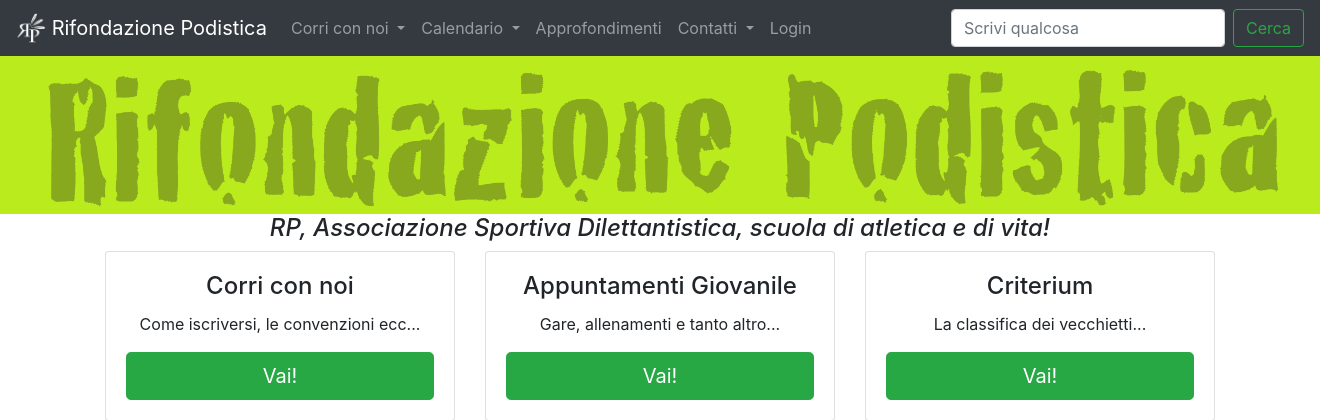
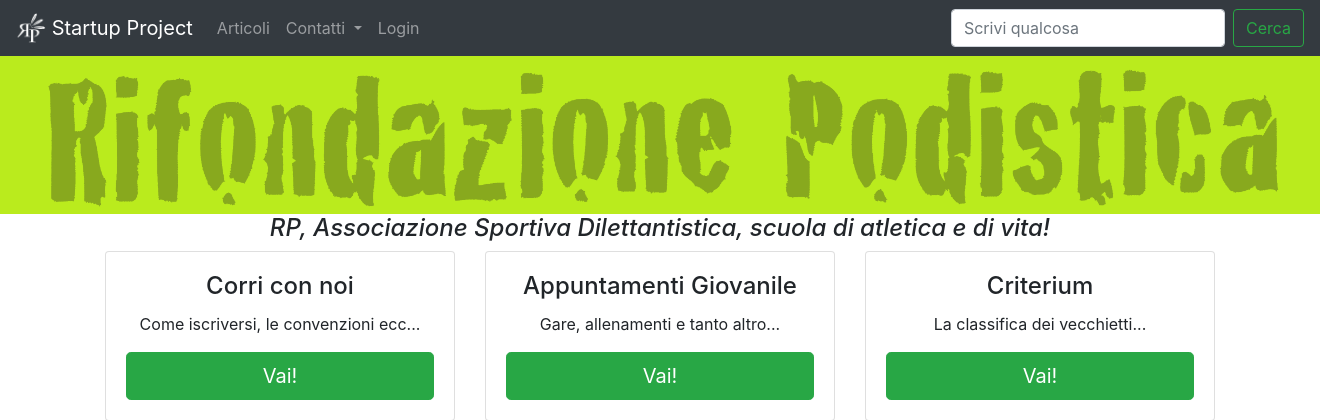
Before and after one commit to andywar65/project_repo, a Django app: template project/templates/home.html in a window 1320 px wide; the page is wider, and only the part inside the window is pictured. Shown: the top 420 px of that part. Run offline with Django 3.2, Linux system fonts and the light colour scheme; the template is opened without the code that fills it, so the values that code supplies are empty; parts of the project's set-up code (start-up, migrations or seed data) failed here and were passed over; some libraries are stand-ins or nearby versions.

Commit message:
cleaning navbar template

```diff
--- a/project/templates/navbar.html
+++ b/project/templates/navbar.html
@@ -3,7 +3,7 @@
   <nav class="navbar navbar-expand-md navbar-dark fixed-top bg-dark">
     <a class="navbar-brand" href="/">
       <img src="{% static "images/logo_rp.png" %}" width="30" height="30" class="d-inline-block align-top" alt="Logo RP">
-      Rifondazione Podistica
+      Startup Project
     </a>
     <button class="navbar-toggler" type="button" data-toggle="collapse" data-target="#navbarSupportedContent" aria-controls="navbarSupportedContent" aria-expanded="false" aria-label="Toggle navigation">
       <span class="navbar-toggler-icon"></span>
@@ -11,32 +11,8 @@
 
     <div class="collapse navbar-collapse" id="navbarSupportedContent">
       <ul class="navbar-nav mr-auto">
-        <li class="nav-item dropdown">
-          <a class="nav-link dropdown-toggle" href="#" id="navbarDropdown" role="button" data-toggle="dropdown" aria-haspopup="true" aria-expanded="false">
-            Corri con noi
-          </a>
-          <div class="dropdown-menu" aria-labelledby="navbarDropdown">
-            <a class="dropdown-item" href="/iscrizioni">Iscrizioni</a>
-            <a class="dropdown-item" href="/convenzioni">Convenzioni</a>
-            <a class="dropdown-item" href="/luoghi/">Dove si corre?</a>
-            <a class="dropdown-item" href="/storia/">Chi siamo</a>
-          </div>
-        </li>
-        <li class="nav-item dropdown">
-          <a class="nav-link dropdown-toggle" href="/calendario/" id="navbarDropdown" role="button" data-toggle="dropdown" aria-haspopup="true" aria-expanded="false">
-            Calendario
-          </a>
-          <div class="dropdown-menu" aria-labelledby="navbarDropdown">
-            <a class="dropdown-item" href="/calendario/">Calendario</a>
-            <a class="dropdown-item" href="/calendario/?categoria=giovanile">&nbsp;&nbsp;Giovanile</a>
-            <a class="dropdown-item" href="/calendario/?categoria=master">&nbsp;&nbsp;Master</a>
-            <a class="dropdown-item" href="/criterium/">&nbsp;&nbsp;&nbsp;&nbsp;Criterium</a>
-            <a class="dropdown-item" href="/archivio/">Archivio</a>
-            <a class="dropdown-item" href="/archivio/categorie">&nbsp;&nbsp;Categorie</a>
-          </div>
-        </li>
         <li class="nav-item">
-          <a class="nav-link" href="/articoli/">Approfondimenti</a>
+          <a class="nav-link" href="/articoli/">Articoli</a>
         </li>
         <li class="nav-item dropdown">
           <a class="nav-link dropdown-toggle" href="/contacts" id="navbarDropdown" role="button" data-toggle="dropdown" aria-haspopup="true" aria-expanded="false">
@@ -51,7 +27,7 @@
         <li class="nav-item">
           {% if user.is_authenticated %}
             <a class="nav-link" href="{% url 'profile' %}" title="Gestisci l'account">
-              Ciao {{ user.member.first_name }}</a>
+              Ciao {{ user.get_full_name }}</a>
           {% else %}
           <a class="nav-link" href="/accounts/login/?next={{ request.get_full_path }}">Login</a>
           {% endif %}
```
